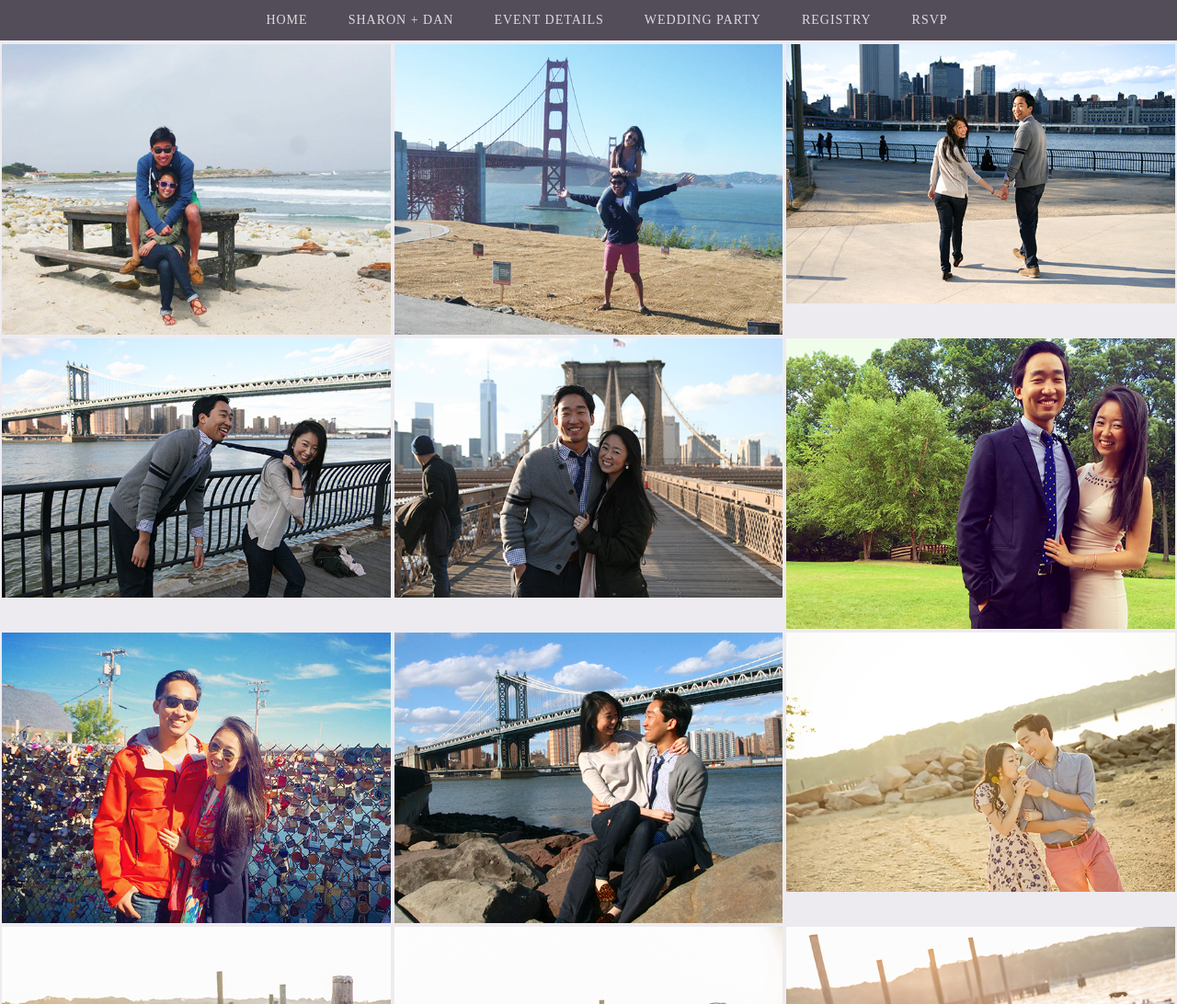
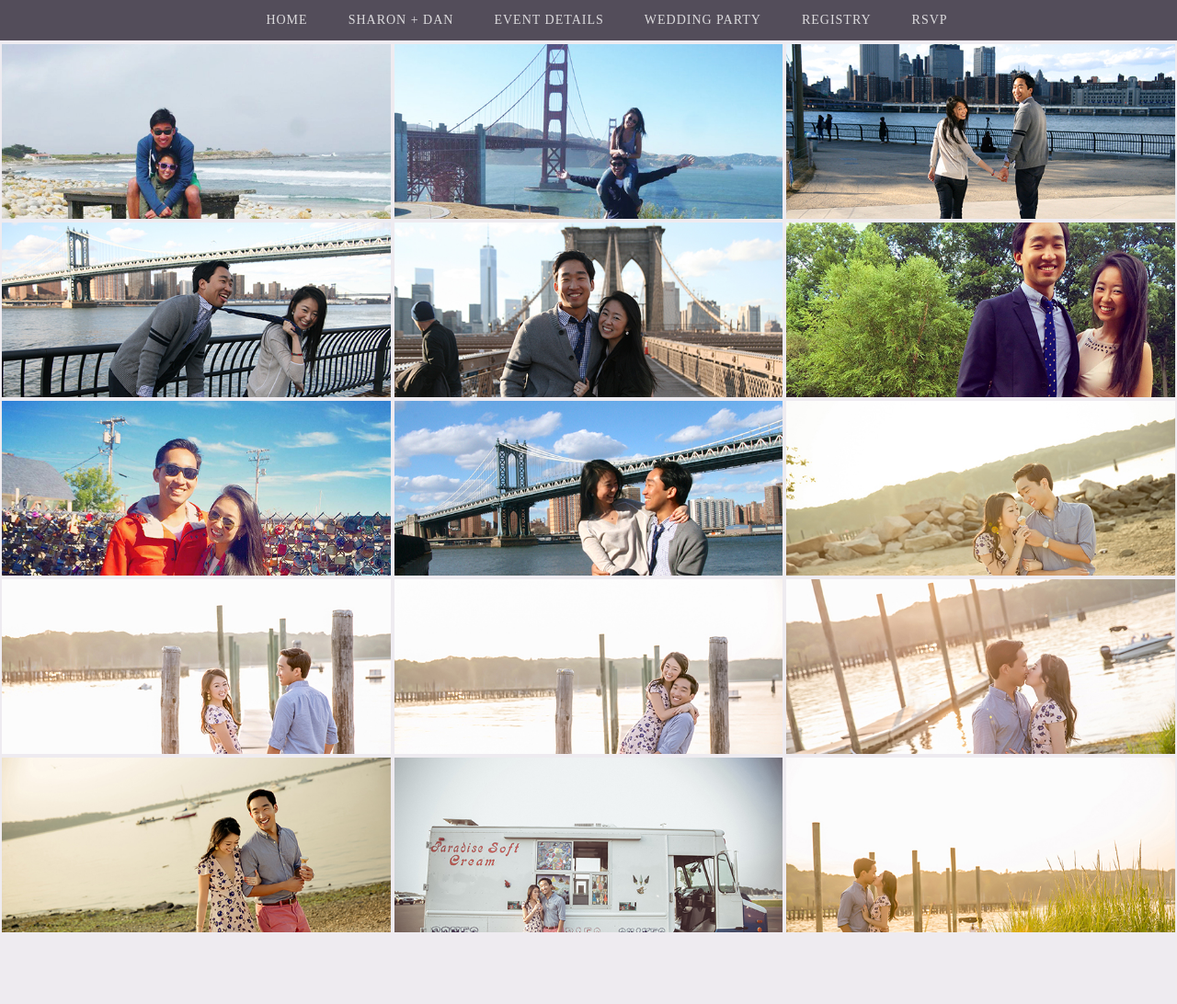
Before and after one commit to danandsharon/danandsharon.github.io, a plain HTML site: page us.html in a window 1280 px wide. Shown: the top 1092 px of the page at 92% size. After the commit the page ends 1018 px from the top, so only its background shows below. Drawn offline with Linux system fonts and the light colour scheme; a web font is replaced by a local one.

Commit message:
Change height

```diff
--- a/css/style.css
+++ b/css/style.css
@@ -189,13 +189,13 @@ p:first-child {
   display: inline-block;
   width: 33%;
   margin: 0;
-  height: 316px;
+  height: 190px;
   overflow: hidden;
 
 }
 #images img {
   width: 100%;
-  margin: 0;
+  margin-top: -20px;
 }
 
 
```
